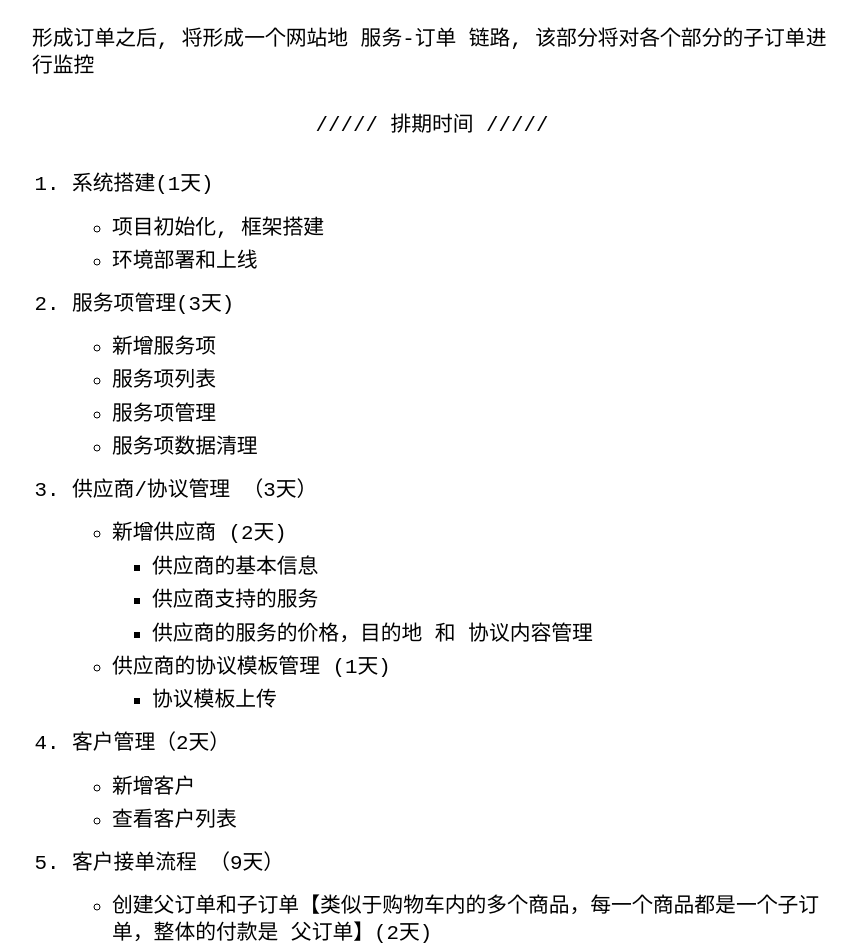
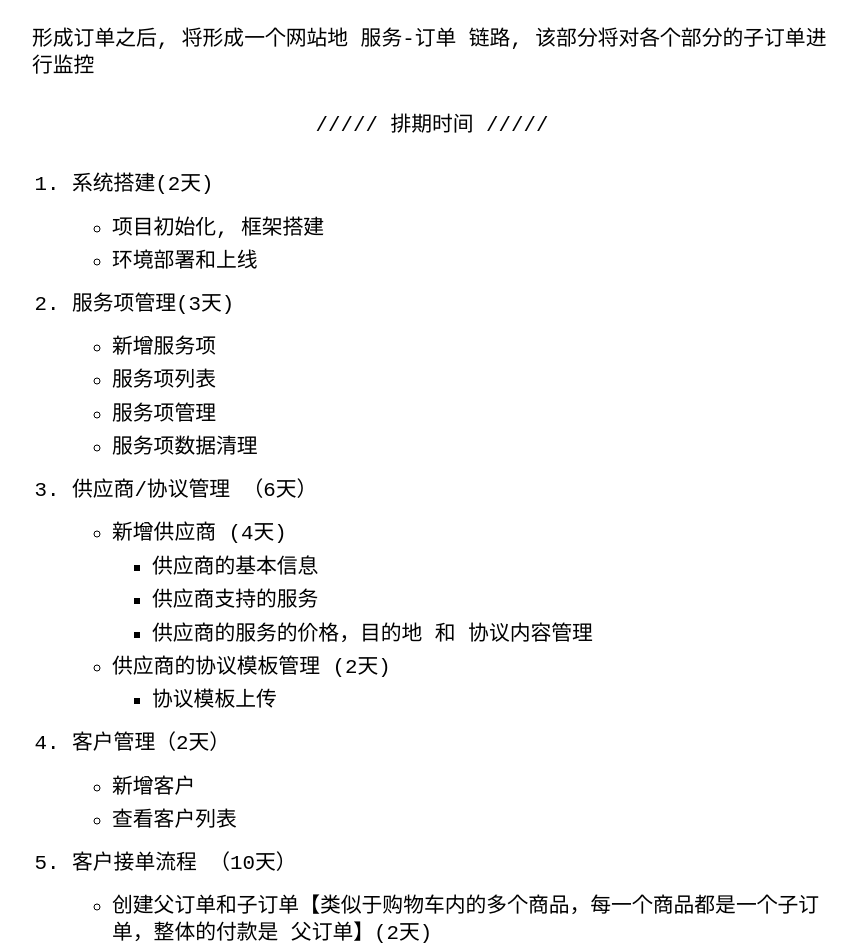
Before and after one commit to dengqinghua/dengqinghua.github.io, a Jekyll site: the page docs/wyd-flow-v2.html, which Jekyll copies as it is, in a window 1280 px wide and 1400 px high, scrolled down 1738 px. Shown: the top 952 px of the window, without its empty margins (208-1065 px from the left). Built offline with Jekyll 4.4.1, drawn with Linux system fonts in a browser that asks for light colours; some of the changed text lies outside the part shown.

Commit message:
修改细节内容

```diff
--- a/docs/wyd-flow-v2.html
+++ b/docs/wyd-flow-v2.html
@@ -84,7 +84,7 @@
 
 <ol>
   <li>
-    <p>系统搭建(1天)</p>
+    <p>系统搭建(2天)</p>
 
     <ul>
       <li>项目初始化, 框架搭建</li>
@@ -102,17 +102,17 @@
     </ul>
   </li>
   <li>
-    <p>供应商/协议管理 （3天）</p>
+    <p>供应商/协议管理 （6天）</p>
 
     <ul>
-      <li>新增供应商 (2天)
+      <li>新增供应商 (4天)
         <ul>
           <li>供应商的基本信息</li>
           <li>供应商支持的服务</li>
           <li>供应商的服务的价格，目的地 和 协议内容管理</li>
         </ul>
       </li>
-      <li>供应商的协议模板管理 (1天)
+      <li>供应商的协议模板管理 (2天)
         <ul>
           <li>协议模板上传</li>
         </ul>
@@ -128,22 +128,22 @@
     </ul>
   </li>
   <li>
-    <p>客户接单流程 （9天）</p>
+    <p>客户接单流程 （10天）</p>
 
     <ul>
       <li>创建父订单和子订单【类似于购物车内的多个商品，每一个商品都是一个子订单，整体的付款是 父订单】(2天)</li>
       <li>根据 客户的服务需求，推荐对应的供应商 （1天）</li>
       <li>生成客户和供应商之间的子订单，并给出协议，价格等内容【该部分部分内容支持修改和变更】（3天）</li>
-      <li>订单状态的流转管理 （2天）</li>
+      <li>订单状态的流转管理 （3天）</li>
       <li>订单列表页面【支持状态（如 未完成订单），供应商，客户 等维度的筛选】（1天）</li>
     </ul>
   </li>
   <li>
-    <p>其他内容 (3天)</p>
+    <p>其他内容 (4天)</p>
 
     <ul>
       <li>系统用户，包括登录/登出/账号管理等 (1天)</li>
-      <li>标签体系，支持给 客户/供应商 等 打上对应的标签，支持 自定义标签 （1天）</li>
+      <li>标签体系，支持给 客户/供应商 等 打上对应的标签，支持 自定义标签 （2天）</li>
       <li>文档/图片等 资源上传 （1天）</li>
     </ul>
   </li>
```
Also changed, not shown: _posts/2021-01-24-wyd-flow-v2.md (+8 -8 lines), docs/feed.xml (+9 -9 lines), docs/WX20210315-154057@2x.png (added).
